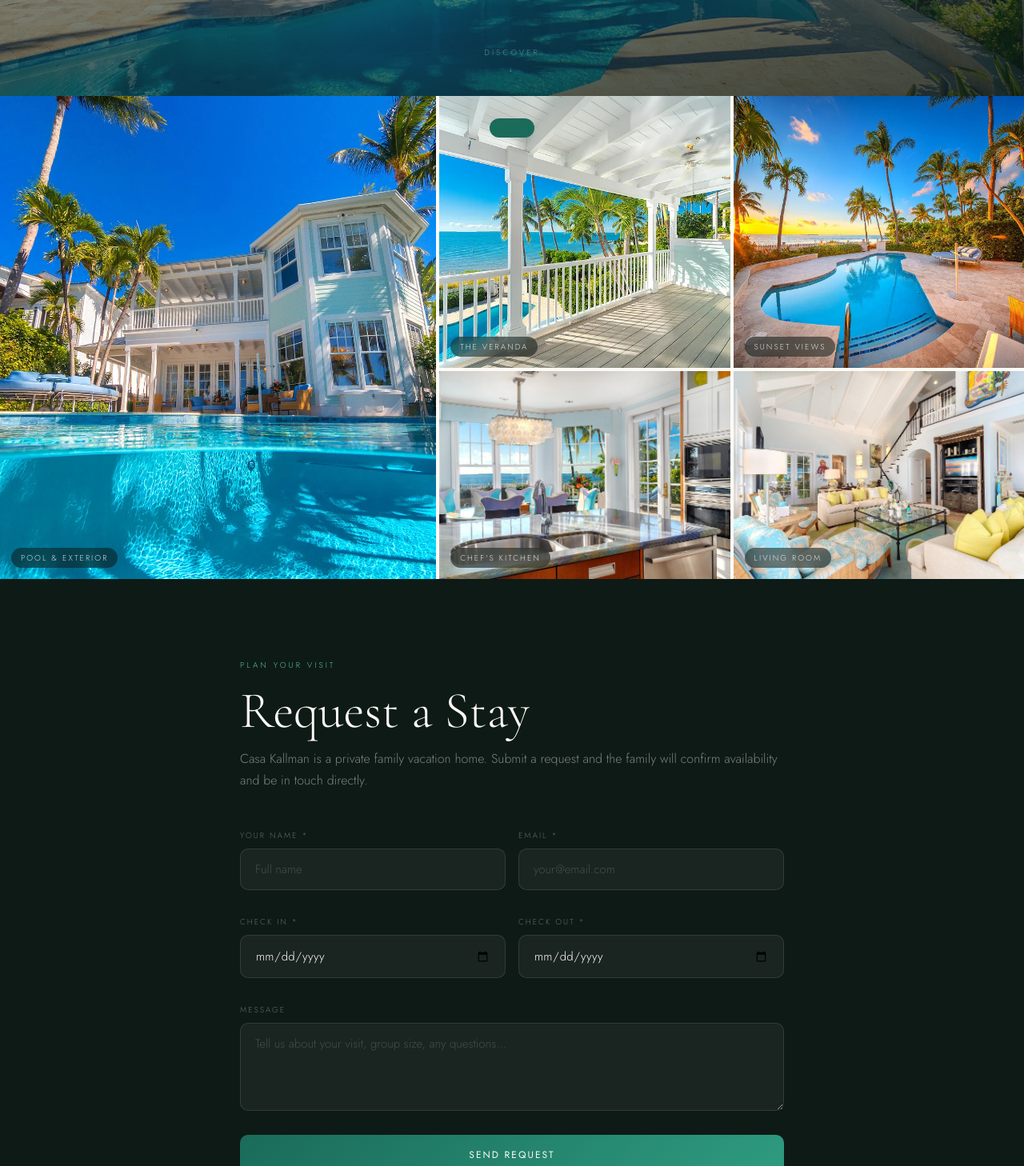
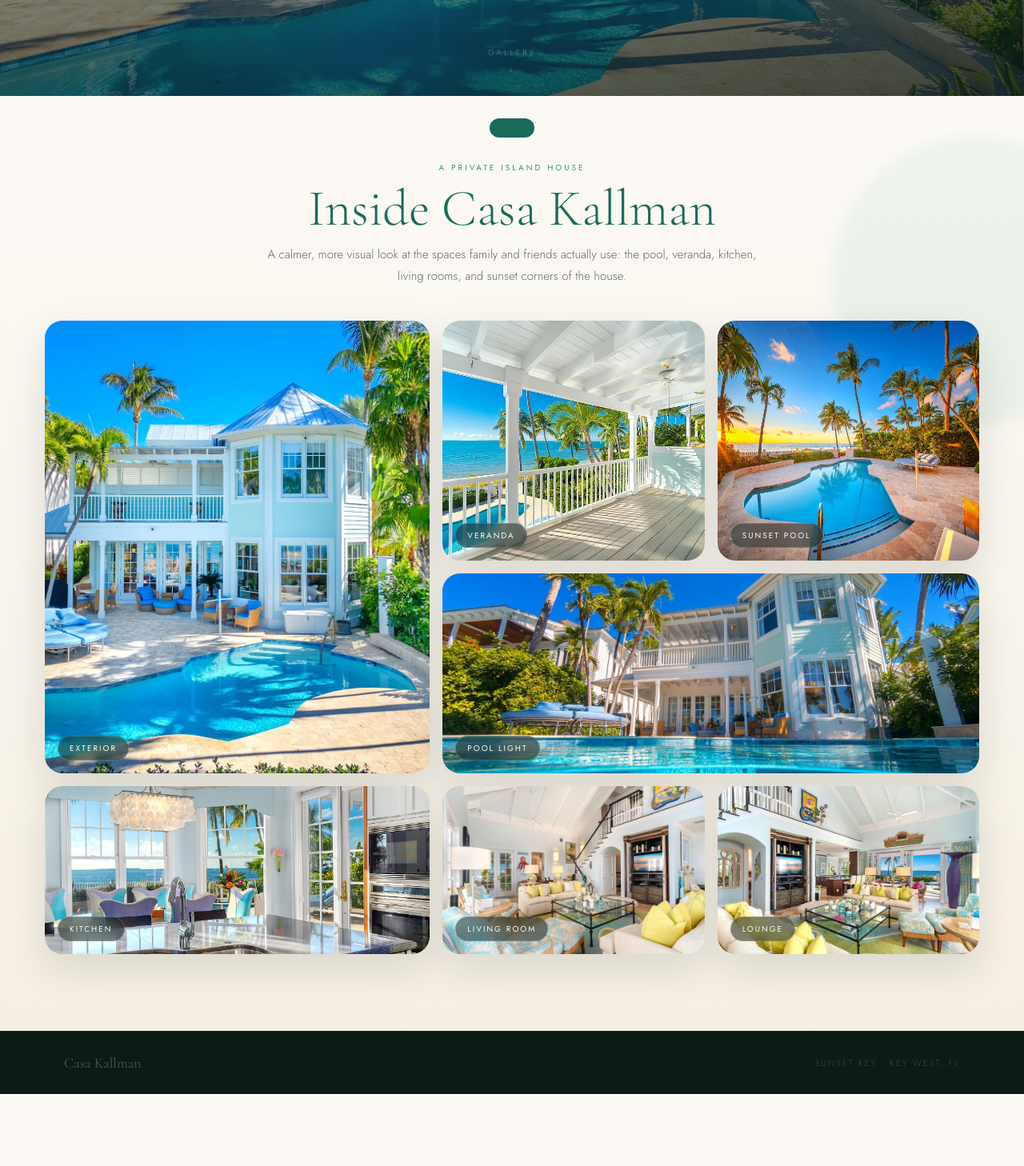
Before and after one commit to maahigupta-eng/keywest, a React (Vite) app: page / in a window 1280 px wide. Shown: the part 680-2138 px from the top of the page at 80% size. After the commit the page ends 2048 px from the top, so only its background shows below. Built offline with nearby package versions, Linux system fonts and the light colour scheme.

Commit message:
Update App.jsx

```diff
--- a/src/App.jsx
+++ b/src/App.jsx
@@ -66,8 +66,8 @@ const css = `
 
   .hero-top{position:absolute;top:0;left:0;right:0;z-index:10;display:flex;align-items:center;justify-content:space-between;padding:28px 40px;}
   .hero-logo{font-family:'Cormorant Garamond',serif;font-size:20px;font-weight:400;color:rgba(255,255,255,0.85);letter-spacing:1px;}
-  .btn-req-small{font-family:'Jost',sans-serif;font-size:11px;font-weight:300;letter-spacing:2px;text-transform:uppercase;color:rgba(255,255,255,0.6);background:none;border:1px solid rgba(255,255,255,0.2);border-radius:50px;padding:9px 20px;cursor:pointer;transition:all 0.25s;text-decoration:none;}
-  .btn-req-small:hover{color:white;border-color:rgba(255,255,255,0.4);}
+  .btn-req-small{font-family:'Jost',sans-serif;font-size:11px;font-weight:400;letter-spacing:2px;text-transform:uppercase;color:var(--white);background:linear-gradient(135deg,rgba(46,155,127,0.72),rgba(91,191,163,0.72));border:1px solid rgba(255,255,255,0.34);border-radius:50px;padding:10px 22px;cursor:pointer;transition:all 0.25s;text-decoration:none;box-shadow:0 10px 26px rgba(14,26,22,0.18);backdrop-filter:blur(12px);}
+  .btn-req-small:hover{transform:translateY(-2px);background:linear-gradient(135deg,var(--teal-mid),var(--teal-light));border-color:rgba(255,255,255,0.56);box-shadow:0 14px 34px rgba(46,155,127,0.32);}
   .btn-family{
     font-family:'Jost',sans-serif;font-size:12px;font-weight:400;letter-spacing:2px;
     text-transform:uppercase;color:var(--white);
@@ -97,12 +97,18 @@ const css = `
   @keyframes bob{0%,100%{transform:translateX(-50%) translateY(0)}50%{transform:translateX(-50%) translateY(8px)}}
 
   /* ── GALLERY ── */
-  .gallery{display:grid;grid-template-columns:1.5fr 1fr 1fr;grid-template-rows:340px 260px;gap:4px;}
-  .g-cell{overflow:hidden;position:relative;}
-  .g-cell img{width:100%;height:100%;object-fit:cover;display:block;transition:transform 0.7s ease;}
-  .g-cell:hover img{transform:scale(1.05);}
+  .gallery-section{background:linear-gradient(180deg,var(--white) 0%,var(--sand) 100%);padding:82px 56px 96px;position:relative;overflow:hidden;}
+  .gallery-section::before{content:'';position:absolute;right:-120px;top:50px;width:360px;height:360px;border-radius:50%;background:rgba(91,191,163,0.10);filter:blur(10px);}
+  .gallery-kicker{font-size:10px;font-weight:400;letter-spacing:3px;text-transform:uppercase;color:var(--teal-mid);text-align:center;margin-bottom:12px;}
+  .gallery-title{font-family:'Cormorant Garamond',serif;font-size:clamp(42px,5vw,68px);font-weight:300;color:var(--teal);text-align:center;line-height:1;margin-bottom:12px;}
+  .gallery-sub{max-width:620px;margin:0 auto 42px;text-align:center;color:var(--mid);font-size:15px;line-height:1.8;font-weight:300;}
+  .gallery{max-width:1220px;margin:0 auto;display:grid;grid-template-columns:1.25fr 0.85fr 0.85fr;grid-template-rows:300px 250px 210px;gap:16px;position:relative;z-index:2;}
+  .g-cell{overflow:hidden;position:relative;border-radius:22px;box-shadow:0 18px 50px rgba(14,26,22,0.12);background:var(--sand-mid);}
+  .g-cell img{width:100%;height:100%;object-fit:cover;display:block;transition:transform 0.8s ease,filter 0.8s ease;}
+  .g-cell:hover img{transform:scale(1.055);filter:saturate(1.05);}
   .g-main{grid-row:1/3;}
-  .g-label{position:absolute;bottom:14px;left:14px;font-size:10px;font-weight:300;letter-spacing:2px;text-transform:uppercase;color:rgba(255,255,255,0.8);background:rgba(14,26,22,0.55);padding:5px 12px;border-radius:50px;backdrop-filter:blur(8px);}
+  .g-wide{grid-column:2/4;}
+  .g-label{position:absolute;bottom:16px;left:16px;font-size:10px;font-weight:400;letter-spacing:2px;text-transform:uppercase;color:var(--white);background:rgba(14,26,22,0.50);padding:7px 14px;border-radius:50px;backdrop-filter:blur(10px);border:1px solid rgba(255,255,255,0.18);}
 
   /* ── ABOUT ── */
   .about{display:grid;grid-template-columns:1fr 1fr;gap:80px;padding:100px 80px;max-width:1400px;margin:0 auto;align-items:start;}
@@ -121,6 +127,19 @@ const css = `
   .photo-sm:hover img{transform:scale(1.05);}
 
   /* ── REQUEST ── */
+  .request-page{min-height:100vh;background:radial-gradient(circle at 18% 18%,rgba(91,191,163,0.18),transparent 32%),linear-gradient(135deg,var(--ink) 0%,#123A32 46%,var(--sand) 46%,var(--white) 100%);padding:34px;display:flex;align-items:center;justify-content:center;position:relative;overflow:hidden;}
+  .request-page::before{content:'🌴';position:absolute;left:-30px;bottom:-65px;font-size:210px;opacity:0.055;transform:rotate(-18deg);}
+  .request-page::after{content:'';position:absolute;right:-120px;top:-120px;width:340px;height:340px;border-radius:50%;background:rgba(232,137,74,0.14);filter:blur(8px);}
+  .request-card{width:min(1040px,96vw);min-height:640px;background:rgba(253,250,246,0.96);border-radius:28px;display:grid;grid-template-columns:0.88fr 1.12fr;overflow:hidden;box-shadow:0 28px 90px rgba(14,26,22,0.28);position:relative;z-index:2;}
+  .request-photo{position:relative;min-height:520px;}
+  .request-photo img{width:100%;height:100%;object-fit:cover;display:block;}
+  .request-photo::after{content:'';position:absolute;inset:0;background:linear-gradient(160deg,rgba(14,60,50,0.24),rgba(14,26,22,0.68));}
+  .request-photo-copy{position:absolute;inset:0;z-index:2;display:flex;flex-direction:column;justify-content:space-between;padding:38px;color:var(--white);}
+  .request-photo-title{font-family:'Cormorant Garamond',serif;font-size:42px;font-weight:300;line-height:1;}
+  .request-photo-text{font-family:'Cormorant Garamond',serif;font-size:20px;font-style:italic;font-weight:300;color:rgba(255,255,255,0.72);line-height:1.5;}
+  .request-form-panel{padding:46px 52px;display:flex;flex-direction:column;justify-content:center;}
+  .request-back{align-self:flex-start;background:none;border:none;color:var(--light);font-family:'Jost',sans-serif;font-size:12px;letter-spacing:1px;cursor:pointer;margin-bottom:28px;}
+  .request-back:hover{color:var(--teal);}
   .request-section{background:var(--ink);padding:100px 80px;}
   .req-inner{max-width:680px;margin:0 auto;}
   .req-tag{font-size:10px;font-weight:300;letter-spacing:3px;text-transform:uppercase;color:var(--teal-light);margin-bottom:18px;}
@@ -145,9 +164,11 @@ const css = `
   .footer-loc{font-size:11px;color:rgba(255,255,255,0.2);letter-spacing:2px;text-transform:uppercase;font-weight:300;}
 
   /* ── AUTH ── */
-  .auth-screen{min-height:100vh;display:flex;align-items:center;justify-content:center;background:var(--seafoam-pale);position:relative;overflow:hidden;}
-  /* floating bubbles */
-  .auth-bubble{position:absolute;border-radius:50%;background:rgba(46,155,127,0.08);animation:floatUp linear infinite;}
+  .auth-screen{min-height:100vh;display:flex;align-items:center;justify-content:center;background:radial-gradient(circle at 18% 22%,rgba(91,191,163,0.18),transparent 34%),radial-gradient(circle at 82% 64%,rgba(232,137,74,0.10),transparent 30%),linear-gradient(135deg,#F4FBF8 0%,var(--seafoam-pale) 46%,#F8F1E6 100%);position:relative;overflow:hidden;}
+  .auth-screen::before{content:'🌴';position:absolute;left:-54px;bottom:-92px;font-size:250px;opacity:0.055;transform:rotate(-16deg);}
+  .auth-screen::after{content:'';position:absolute;inset:0;background:repeating-linear-gradient(115deg,rgba(255,255,255,0.08) 0 2px,transparent 2px 32px);opacity:0.55;pointer-events:none;}
+  /* floating sea-glass dots */
+  .auth-bubble{position:absolute;border-radius:50%;background:rgba(46,155,127,0.055);animation:floatUp linear infinite;}
   @keyframes floatUp{0%{transform:translateY(100vh) scale(0);opacity:0}10%{opacity:1}90%{opacity:0.5}100%{transform:translateY(-20vh) scale(1);opacity:0}}
 
   .auth-wrap{display:grid;grid-template-columns:1fr 1fr;max-width:920px;width:95%;min-height:580px;border-radius:22px;overflow:hidden;box-shadow:0 24px 80px rgba(14,26,22,0.15);position:relative;z-index:10;}
@@ -178,7 +199,8 @@ const css = `
   .err{color:#c0392b;font-size:13px;margin-bottom:10px;font-weight:300;}
 
   /* ── APP SHELL ── */
-  .app-shell{min-height:100vh;display:flex;flex-direction:column;background:var(--sand);}
+  .app-shell{min-height:100vh;display:flex;flex-direction:column;background:radial-gradient(circle at 12% 18%,rgba(91,191,163,0.11),transparent 28%),radial-gradient(circle at 88% 82%,rgba(232,137,74,0.10),transparent 28%),linear-gradient(180deg,#F7F1E6 0%,var(--sand) 62%,#EFE5D3 100%);position:relative;}
+  .app-shell::before{content:'🌴';position:fixed;left:-44px;bottom:-72px;font-size:210px;opacity:0.035;transform:rotate(-15deg);pointer-events:none;z-index:0;}
   .app-header{background:var(--ink);padding:0 32px;height:58px;display:flex;align-items:center;justify-content:space-between;position:sticky;top:0;z-index:100;}
   .app-brand{display:flex;align-items:baseline;gap:10px;}
   .app-brand-name{font-family:'Cormorant Garamond',serif;font-size:21px;font-weight:400;color:var(--white);cursor:pointer;}
@@ -196,9 +218,10 @@ const css = `
   .app-tab:hover:not(.active){color:rgba(255,255,255,0.7);}
 
   /* ── CALENDAR LAYOUT WITH SIDEBAR ── */
-  .cal-layout{display:grid;grid-template-columns:1fr 280px;gap:0;flex:1;}
-  .cal-main-area{padding:32px;overflow:auto;}
-  .cal-sidebar{background:var(--white);border-left:1px solid var(--sand-mid);padding:28px 24px;overflow-y:auto;}
+  .cal-layout{display:grid;grid-template-columns:1fr 280px;gap:0;flex:1;position:relative;z-index:1;}
+  .cal-main-area{padding:32px;overflow:auto;position:relative;}
+  .cal-main-area::before{content:'';position:fixed;right:300px;top:118px;width:240px;height:240px;border-radius:50%;background:rgba(255,255,255,0.22);filter:blur(2px);pointer-events:none;}
+  .cal-sidebar{background:rgba(253,250,246,0.86);backdrop-filter:blur(10px);border-left:1px solid var(--sand-mid);padding:28px 24px;overflow-y:auto;position:relative;z-index:2;box-shadow:-18px 0 50px rgba(14,26,22,0.05);}
   .sidebar-title{font-family:'Cormorant Garamond',serif;font-size:22px;color:var(--teal);margin-bottom:4px;font-weight:400;}
   .sidebar-sub{font-size:11px;color:var(--light);margin-bottom:20px;font-weight:300;letter-spacing:0.5px;}
   .sidebar-empty{text-align:center;padding:32px 0;}
@@ -223,11 +246,12 @@ const css = `
   .btn-nav:hover{background:var(--teal);color:var(--white);border-color:var(--teal);}
   .btn-add{padding:9px 20px;background:var(--sunset);color:var(--white);border:none;border-radius:10px;font-size:11px;font-weight:400;letter-spacing:1.5px;text-transform:uppercase;cursor:pointer;font-family:'Jost',sans-serif;transition:all 0.2s;}
   .btn-add:hover{transform:translateY(-1px);box-shadow:0 4px 16px rgba(232,137,74,0.3);}
-  .year-grid{display:flex;flex-direction:column;gap:2px;background:var(--sand-mid);padding:4px;border-radius:14px;}
-  .year-row{display:grid;grid-template-columns:44px repeat(31,1fr);gap:2px;align-items:center;}
-  .year-label{font-size:10px;font-weight:500;letter-spacing:1px;text-transform:uppercase;color:var(--mid);text-align:right;padding-right:12px;font-family:'Cormorant Garamond',serif;font-style:italic;font-size:13px;}
-  .year-cell{height:32px;border-radius:5px;background:rgba(255,255,255,0.85);cursor:pointer;position:relative;transition:transform 0.1s,box-shadow 0.1s;display:flex;align-items:center;justify-content:center;}
-  .year-cell:hover{transform:scale(1.25);z-index:2;box-shadow:0 2px 8px rgba(0,0,0,0.15);}
+  .year-grid{display:flex;flex-direction:column;gap:3px;background:linear-gradient(135deg,rgba(232,220,200,0.82),rgba(245,239,227,0.92));padding:14px;border-radius:24px;box-shadow:0 18px 50px rgba(14,26,22,0.10);border:1px solid rgba(200,184,152,0.55);position:relative;overflow:hidden;}
+  .year-grid::before{content:'Annual booking board';position:absolute;right:18px;bottom:12px;font-family:'Cormorant Garamond',serif;font-style:italic;font-size:18px;color:rgba(14,26,22,0.10);pointer-events:none;}
+  .year-row{display:grid;grid-template-columns:52px repeat(31,1fr);gap:3px;align-items:center;position:relative;z-index:1;}
+  .year-label{font-weight:500;letter-spacing:1.2px;text-transform:uppercase;color:var(--teal);text-align:right;padding-right:12px;font-family:'Cormorant Garamond',serif;font-style:italic;font-size:16px;}
+  .year-cell{height:36px;border-radius:7px;background:rgba(253,250,246,0.92);cursor:pointer;position:relative;transition:transform 0.1s,box-shadow 0.1s,filter 0.1s;display:flex;align-items:center;justify-content:center;border:1px solid rgba(255,255,255,0.7);}
+  .year-cell:hover{transform:scale(1.18);z-index:2;box-shadow:0 8px 18px rgba(14,26,22,0.18);filter:saturate(1.12);}
   .year-cell.empty{background:rgba(245,239,227,0.3);cursor:default;pointer-events:none;}
   .year-cell.is-today{outline:2px solid var(--teal-mid);outline-offset:1px;}
   .cell-tip{position:absolute;bottom:calc(100%+5px);left:50%;transform:translateX(-50%);background:var(--ink);color:var(--white);padding:4px 10px;border-radius:6px;font-size:11px;white-space:nowrap;pointer-events:none;z-index:100;opacity:0;transition:opacity 0.15s;font-family:'Jost',sans-serif;font-weight:300;}
@@ -330,8 +354,13 @@ const css = `
 
   @media(max-width:900px){
     .about{grid-template-columns:1fr;padding:60px 28px;gap:48px;}
-    .gallery{grid-template-columns:1fr;grid-template-rows:280px 180px 180px;height:auto;}
-    .g-main{grid-row:auto;}
+    .gallery-section{padding:54px 22px 64px;}
+    .gallery{grid-template-columns:1fr;grid-template-rows:280px 190px 190px 190px 190px 190px 190px;height:auto;gap:12px;}
+    .g-main,.g-wide{grid-row:auto;grid-column:auto;}
+    .request-card{grid-template-columns:1fr;}
+    .request-photo{display:none;}
+    .request-form-panel{padding:34px 24px;}
+    .request-page{padding:18px;}
     .auth-wrap{grid-template-columns:1fr;}
     .auth-left{display:none;}
     .request-section,.estate-footer{padding:60px 28px;}
@@ -349,27 +378,13 @@ const css = `
 function Toast({msg}){return <div className={`toast ${msg?"show":""}`}>{msg}</div>;}
 
 // ── ESTATE PAGE ───────────────────────────────────────────────────────────────
-function EstatePage({onFamilyAccess}){
-  const [form,setForm]=useState({name:"",email:"",checkin:"",checkout:"",message:""});
-  const [submitting,setSubmitting]=useState(false);
-  const [submitted,setSubmitted]=useState(false);
-  const [err,setErr]=useState("");
-  const upd=(k,v)=>setForm(p=>({...p,[k]:v}));
-
-  const submit=async()=>{
-    if(!form.name||!form.email||!form.checkin||!form.checkout){setErr("Please fill in all required fields.");return;}
-    setSubmitting(true);setErr("");
-    try{await api("request",{method:"POST",body:JSON.stringify(form)});setSubmitted(true);}
-    catch(e){setErr("Something went wrong. Please try again.");}
-    finally{setSubmitting(false);}
-  };
-
+function EstatePage({onFamilyAccess,onRequestStay}){
   return(
     <div className="estate">
       {/* Header */}
       <div className="hero-top">
         <div className="hero-logo">Casa Kallman</div>
-        <button className="btn-req-small" onClick={()=>document.getElementById("request-page")?.click()}>Request a Stay</button>
+        <button className="btn-req-small" onClick={onRequestStay}>Request a Stay</button>
       </div>
 
       {/* Hero */}
@@ -388,56 +403,22 @@ function EstatePage({onFamilyAccess}){
           </div>
           <button className="btn-cta-primary" onClick={onFamilyAccess}>Family Access →</button>
         </div>
-        <div className="hero-scroll"><span>Discover</span><span>↓</span></div>
+        <div className="hero-scroll"><span>Gallery</span><span>↓</span></div>
       </section>
 
       {/* Gallery */}
-      <div className="gallery">
-        <div className="g-cell g-main">
-          <img src={underwater} alt="Pool view"/>
-          <div className="g-label">Pool & Exterior</div>
-        </div>
-        <div className="g-cell">
-          <img src={veranda} alt="Veranda"/>
-          <div className="g-label">The Veranda</div>
-        </div>
-        <div className="g-cell">
-          <img src={sunset_pool} alt="Sunset"/>
-          <div className="g-label">Sunset Views</div>
-        </div>
-        <div className="g-cell">
-          <img src={kitchen} alt="Kitchen"/>
-          <div className="g-label">Chef's Kitchen</div>
-        </div>
-        <div className="g-cell">
-          <img src={living} alt="Living room"/>
-          <div className="g-label">Living Room</div>
-        </div>
-      </div>
-
-      {/* Request */}
-      <section className="request-section" id="request">
-        <div className="req-inner">
-          {submitted?(
-            <div className="success-wrap"><div className="success-icon">🌴</div><div className="success-title">Request Received</div><p className="success-sub">The Kallman family will be in touch to confirm your dates.</p></div>
-          ):(
-            <>
-              <div className="req-tag">Plan Your Visit</div>
-              <h2 className="req-title">Request a Stay</h2>
-              <p className="req-sub">Casa Kallman is a private family vacation home. Submit a request and the family will confirm availability and be in touch directly.</p>
-              <div className="form-row">
-                <div className="form-group"><label className="form-label">Your Name *</label><input className="form-input" value={form.name} onChange={e=>upd("name",e.target.value)} placeholder="Full name"/></div>
-                <div className="form-group"><label className="form-label">Email *</label><input className="form-input" type="email" value={form.email} onChange={e=>upd("email",e.target.value)} placeholder="your@email.com"/></div>
-              </div>
-              <div className="form-row">
-                <div className="form-group"><label className="form-label">Check In *</label><input className="form-input" type="date" value={form.checkin} onChange={e=>upd("checkin",e.target.value)}/></div>
-                <div className="form-group"><label className="form-label">Check Out *</label><input className="form-input" type="date" value={form.checkout} onChange={e=>upd("checkout",e.target.value)}/></div>
-              </div>
-              <div className="form-group"><label className="form-label">Message</label><textarea className="form-input" value={form.message} onChange={e=>upd("message",e.target.value)} placeholder="Tell us about your visit, group size, any questions..."/></div>
-              {err&&<div className="err" style={{marginBottom:12}}>{err}</div>}
-              <button className="btn-submit" onClick={submit} disabled={submitting}>{submitting?"Sending...":"Send Request"}</button>
-            </>
-          )}
+      <section className="gallery-section">
+        <div className="gallery-kicker">A private island house</div>
+        <h2 className="gallery-title">Inside Casa Kallman</h2>
+        <p className="gallery-sub">A calmer, more visual look at the spaces family and friends actually use: the pool, veranda, kitchen, living rooms, and sunset corners of the house.</p>
+        <div className="gallery">
+          <div className="g-cell g-main"><img src={pool_exterior} alt="Casa Kallman exterior"/><div className="g-label">Exterior</div></div>
+          <div className="g-cell"><img src={veranda} alt="Veranda"/><div className="g-label">Veranda</div></div>
+          <div className="g-cell"><img src={sunset_pool} alt="Sunset pool"/><div className="g-label">Sunset Pool</div></div>
+          <div className="g-cell g-wide"><img src={underwater} alt="Pool water"/><div className="g-label">Pool Light</div></div>
+          <div className="g-cell"><img src={kitchen} alt="Kitchen"/><div className="g-label">Kitchen</div></div>
+          <div className="g-cell"><img src={living} alt="Living room"/><div className="g-label">Living Room</div></div>
+          <div className="g-cell"><img src={living2} alt="Second living room"/><div className="g-label">Lounge</div></div>
         </div>
       </section>
 
@@ -445,6 +426,62 @@ function EstatePage({onFamilyAccess}){
         <div className="footer-brand">Casa Kallman</div>
         <div className="footer-loc">Sunset Key · Key West, FL</div>
       </footer>
+    </div>
+  );
+}
+
+function RequestStayPage({onBack}){
+  const [form,setForm]=useState({name:"",email:"",checkin:"",checkout:"",message:""});
+  const [submitting,setSubmitting]=useState(false);
+  const [submitted,setSubmitted]=useState(false);
+  const [err,setErr]=useState("");
+  const upd=(k,v)=>setForm(p=>({...p,[k]:v}));
+
+  const submit=async()=>{
+    if(!form.name||!form.email||!form.checkin||!form.checkout){setErr("Please fill in all required fields.");return;}
+    setSubmitting(true);setErr("");
+    try{await api("request",{method:"POST",body:JSON.stringify(form)});setSubmitted(true);}
+    catch(e){setErr("Something went wrong. Please try again.");}
+    finally{setSubmitting(false);}
+  };
+
+  return(
+    <div className="request-page">
+      <div className="request-card">
+        <div className="request-photo">
+          <img src={sunset_pool} alt="Casa Kallman sunset pool"/>
+          <div className="request-photo-copy">
+            <div>
+              <div className="request-photo-title">Casa Kallman</div>
+              <div className="auth-left-sub">Sunset Key · Key West</div>
+            </div>
+            <div className="request-photo-text">Private family house, shared carefully with friends of the family.</div>
+          </div>
+        </div>
+        <div className="request-form-panel">
+          <button className="request-back" onClick={onBack}>← Back to Casa Kallman</button>
+          {submitted?(
+            <div className="success-wrap" style={{padding:"40px 0"}}><div className="success-icon">🌴</div><div className="success-title" style={{color:"var(--teal)"}}>Request Received</div><p className="success-sub" style={{color:"var(--mid)"}}>The Kallman family will be in touch to confirm your dates.</p></div>
+          ):(
+            <>
+              <div className="req-tag" style={{color:"var(--teal-mid)"}}>Plan Your Visit</div>
+              <h2 className="req-title" style={{color:"var(--teal)"}}>Request a Stay</h2>
+              <p className="req-sub" style={{color:"var(--mid)"}}>Submit your dates and a short note. The family will review the request and confirm availability directly.</p>
+              <div className="form-row">
+                <div className="field-group"><label className="field-label">Your Name *</label><input className="field-input" value={form.name} onChange={e=>upd("name",e.target.value)} placeholder="Full name"/></div>
+                <div className="field-group"><label className="field-label">Email *</label><input className="field-input" type="email" value={form.email} onChange={e=>upd("email",e.target.value)} placeholder="your@email.com"/></div>
+              </div>
+              <div className="form-row">
+                <div className="field-group"><label className="field-label">Check In *</label><input className="field-input" type="date" value={form.checkin} onChange={e=>upd("checkin",e.target.value)}/></div>
+                <div className="field-group"><label className="field-label">Check Out *</label><input className="field-input" type="date" value={form.checkout} onChange={e=>upd("checkout",e.target.value)}/></div>
+              </div>
+              <div className="field-group"><label className="field-label">Message</label><textarea className="field-input" value={form.message} onChange={e=>upd("message",e.target.value)} placeholder="Group size, reason for visit, any questions..." style={{minHeight:120}}/></div>
+              {err&&<div className="err" style={{marginBottom:12}}>{err}</div>}
+              <button className="btn-primary" onClick={submit} disabled={submitting}>{submitting?"Sending...":"Send Request"}</button>
+            </>
+          )}
+        </div>
+      </div>
     </div>
   );
 }
@@ -901,7 +938,8 @@ export default function App(){
   return(
     <>
       <style>{css}</style>
-      {screen==="estate"&&<EstatePage onFamilyAccess={()=>setScreen("auth")}/>}
+      {screen==="estate"&&<EstatePage onFamilyAccess={()=>setScreen("auth")} onRequestStay={()=>setScreen("request")}/>}
+      {screen==="request"&&<RequestStayPage onBack={()=>setScreen("estate")}/>}
       {screen==="auth"&&<AuthScreen onBack={()=>setScreen("estate")} onSuccess={(u)=>{setUser(u);setScreen("app");}}/>}
       {screen==="app"&&<FamilyApp user={user} bookings={bookings} isGuest={isGuest} onSave={handleSave} onDelete={handleDelete} showToast={showToast} onGoHome={()=>setScreen("estate")}/>}
       <Toast msg={toast}/>
```
